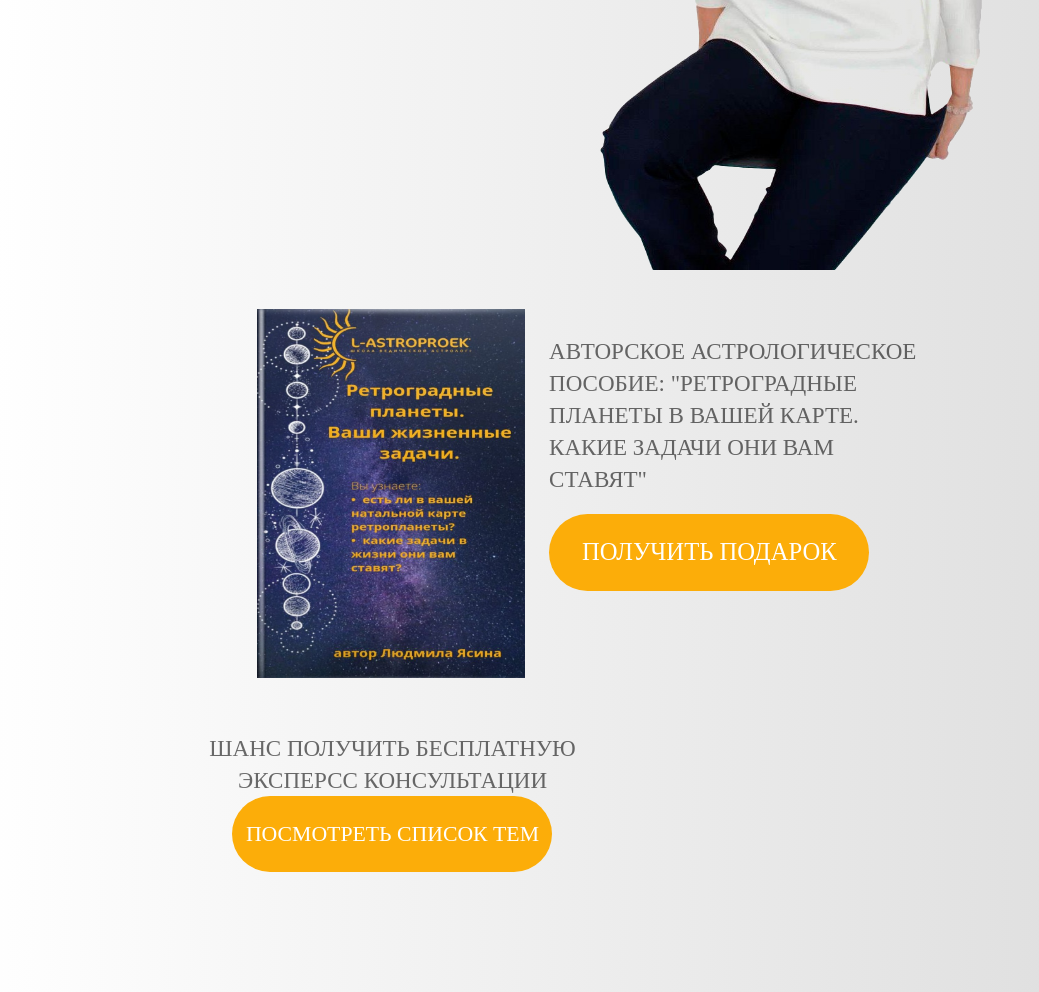
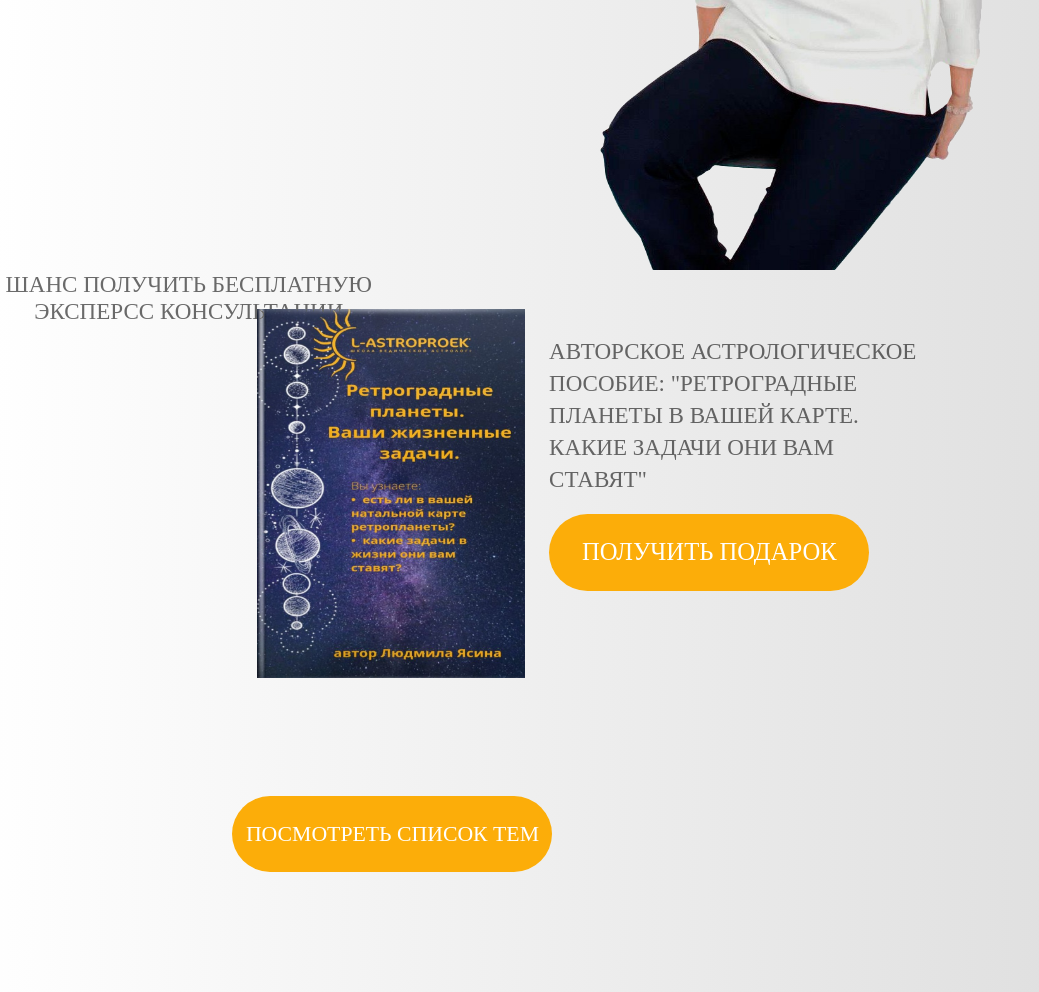
Before and after one commit to Tishe698/lololo, a Django app: page / in a window 1280 px wide. Shown: the part 823-1815 px from the top of the page, without its empty margins (0-1039 px from the left). Run offline with Django 4.2, Linux system fonts and the light colour scheme.

Commit message:
title logo

```diff
--- a/sait/static/css/home.css
+++ b/sait/static/css/home.css
@@ -122,7 +122,6 @@ main {
 
 .ekspers_konsl {
     width: 29vw;
-    position: absolute;
     left: 16%;
     top: 36%;
     display: flex;
@@ -135,7 +134,6 @@ main {
     font-size: 1.8vw;
     font-family: 'Lora', serif;
     color: rgba(0, 0, 0, 0.58);
-    line-height: 2.5vw;
     text-transform: uppercase;
 }
 
```
